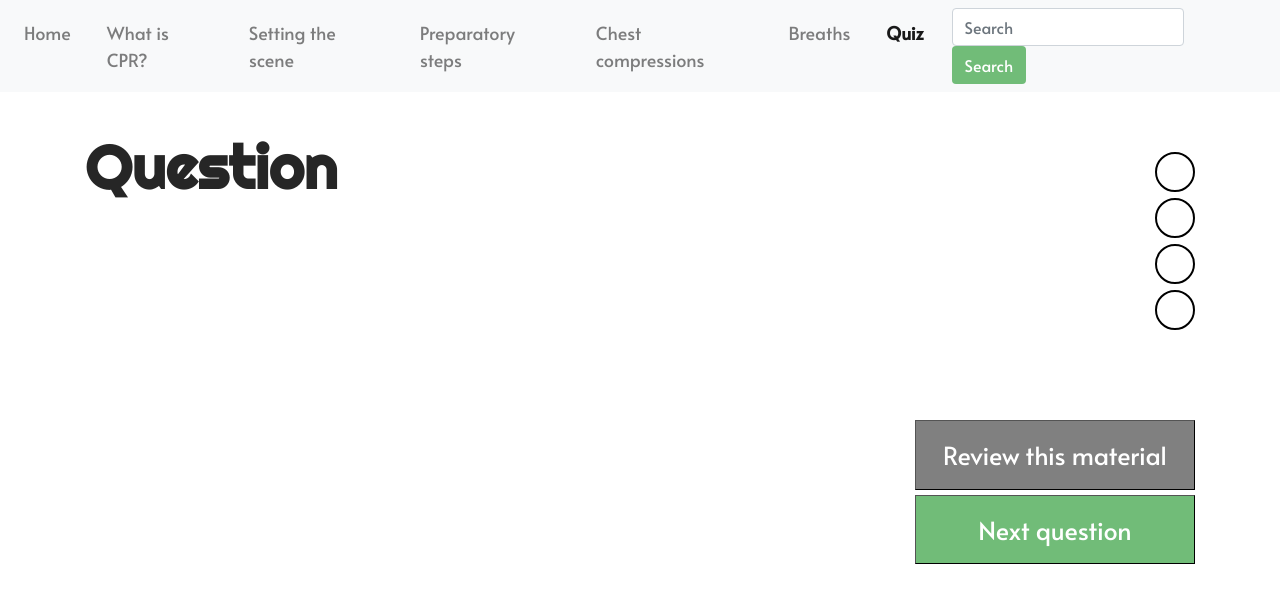
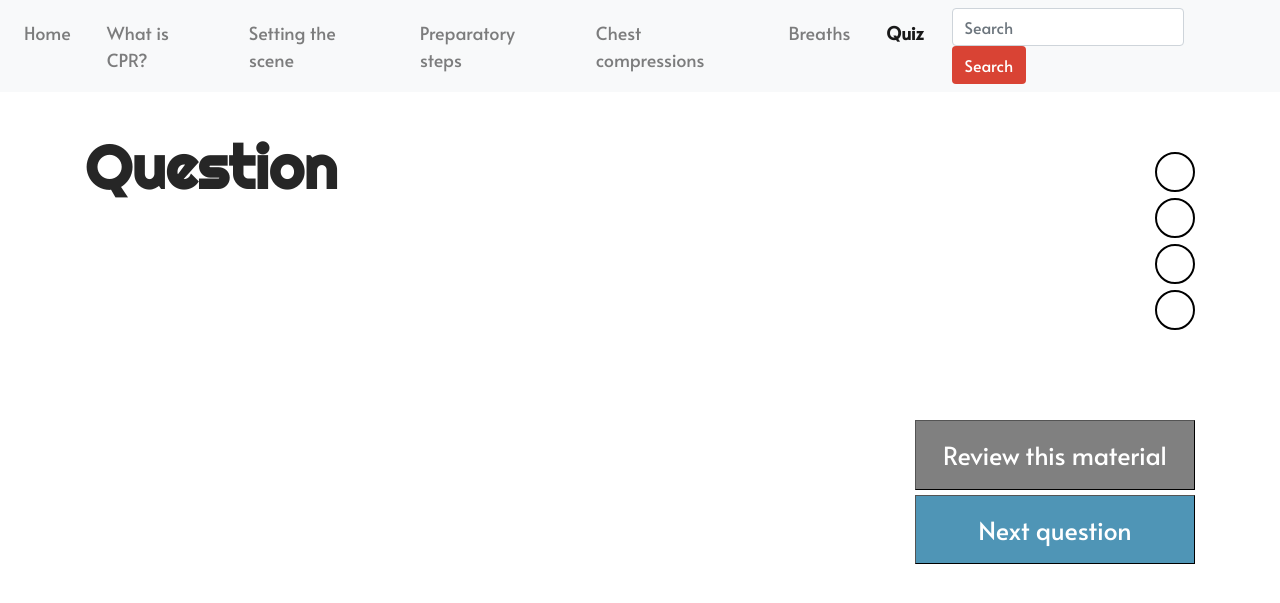
Before and after one commit to basseches/cpr, a Flask app: template templates/mcQuestion.html in a window 1280 px wide. Shown: the top 603 px of the page. Run offline with Flask 2, Linux system fonts and the light colour scheme; the template is opened without the code that fills it, so the values that code supplies are empty; some libraries are stand-ins or nearby versions.

Commit message:
Added accent color and base color

```diff
--- a/static/learn.js
+++ b/static/learn.js
@@ -104,7 +104,7 @@ function makeCheckpoint() {
 
         // append checkpoint button
         let checkcol = $('<div class="col-md-2"></div>');
-        let checkbtndiv = $('<button class="alata greenBackground whiteText checkptbutton smallPadding mediumText" id="checkpoint">Checkpoint</button>');
+        let checkbtndiv = $('<button class="alata blueBackground whiteText checkptbutton smallPadding mediumText" id="checkpoint">Checkpoint</button>');
         $(checkcol).append(checkbtndiv);
         $("#btnrow").append(checkcol);
 
--- a/static/main.css
+++ b/static/main.css
@@ -60,6 +60,10 @@ body {
     font-family: Bebas Neue;
 }
 
+.baseColorBackground{
+    background-color: #d94334;
+}
+
 .greyBackground{
     background-color: grey;
 }
@@ -78,6 +82,12 @@ body {
 
 .lightgreyBackground{
     background-color: #F8F8F8;
+}
+
+.blueBackground{
+    /*background-color: #318CE7;*/
+    /*background-color: #357daf;*/
+    background-color: #4f95b6;
 }
 
 .whiteText{
@@ -313,7 +323,7 @@ th, td {
 
 .draggable {
     width: 165px;
-    background-color: #71BC78;
+    background-color: #4f95b6;
     color: #FFFFFF;
     padding: 10px;
     margin-top: 10px;
--- a/templates/home.html
+++ b/templates/home.html
@@ -25,7 +25,7 @@
     <div class="smallPadding"></div>
 
     <div class="center">
-        <button class="alata greyBackground whiteText startQuiz smallPadding mediumText" id="startCPRBtn">Learn CPR</button>
+        <button class="alata baseColorBackground whiteText startQuiz smallPadding mediumText" id="startCPRBtn">Learn CPR</button>
     </div>
 </div>
 
--- a/templates/imgQuestion.html
+++ b/templates/imgQuestion.html
@@ -52,7 +52,7 @@
 
 	        	<div class="quizTransitionPadding">
 		        	<a id="nextQuestion" class="smallPadding">
-						<button class="alata greenBackground whiteText startQuiz smallPadding mediumText"><span id="nextText"></span></button>
+						<button class="alata blueBackground whiteText startQuiz smallPadding mediumText"><span id="nextText"></span></button>
 					</a>
 	        	</div>
 	        </div>
--- a/templates/mcQuestion.html
+++ b/templates/mcQuestion.html
@@ -39,7 +39,7 @@
 
 	        	<div class="quizTransitionPadding">
 		        	<a id="nextQuestion" class="smallPadding">
-						<button class="alata greenBackground whiteText startQuiz smallPadding mediumText" id="quizNextBtn"><span id="nextText"></span></button>
+						<button class="alata blueBackground whiteText startQuiz smallPadding mediumText" id="quizNextBtn"><span id="nextText"></span></button>
 					</a>
 	        	</div>
 	        </div>
--- a/templates/navbar.html
+++ b/templates/navbar.html
@@ -39,7 +39,7 @@
             <li class="navlinkcss" id="5"><a class="nav-link" id="nav-link5" href="/learn/5">Breaths</a></li>
             <li class="navlinkcss" id="quiznav"><a class="nav-link" id="nav-link6" href="/quiz">Quiz</a></li>
           </ul>
-          <form class="form-inline my-2 my-lg-0" method="POST"> <input class="form-control mr-sm-2" type="text" placeholder="Search" id="search"> <button class="btn my-2 my-sm-0 greenBackground whiteText" class="submit" type="submit" id="submit">Search</button> </form>
+          <form class="form-inline my-2 my-lg-0" method="POST"> <input class="form-control mr-sm-2" type="text" placeholder="Search" id="search"> <button class="btn my-2 my-sm-0 baseColorBackground whiteText" class="submit" type="submit" id="submit">Search</button> </form>
       </div>
     </a>
 </nav>
--- a/templates/quiz.html
+++ b/templates/quiz.html
@@ -15,7 +15,7 @@
 <div class="quizHeader bold middleText headerFont">Ready to save some lives?</div>
 <div class="middleText smallPadding">
 	<a class="nav-link" href="/quiz/1">
-		<button class="alata greyBackground whiteText startQuiz smallPadding mediumText" id="startQuizBtn"> Take the quiz! </button>
+		<button class="alata baseColorBackground whiteText startQuiz smallPadding mediumText" id="startQuizBtn"> Take the quiz! </button>
 	</a>
 </div>
 
--- a/templates/quizend.html
+++ b/templates/quizend.html
@@ -35,7 +35,7 @@
 		<button class="alata greyBackground whiteText startQuiz smallPadding mediumText"> Take the quiz again </button>
 	</a>
 	<a href="/">
-		<button class="alata greenBackground whiteText startQuiz smallPadding mediumText"> New user </button>
+		<button class="alata baseColorBackground whiteText startQuiz smallPadding mediumText"> New user </button>
 	</a>
 
 {% endblock %}
--- a/templates/textQuestion.html
+++ b/templates/textQuestion.html
@@ -38,7 +38,7 @@
 
 	        	<div class="quizTransitionPadding">
 		        	<a id="nextQuestion" class="smallPadding">
-						<button class="alata greenBackground whiteText startQuiz smallPadding mediumText"><span id="nextText"></span></button>
+						<button class="alata blueBackground whiteText startQuiz smallPadding mediumText"><span id="nextText"></span></button>
 					</a>
 	        	</div>
 	        </div>
```
